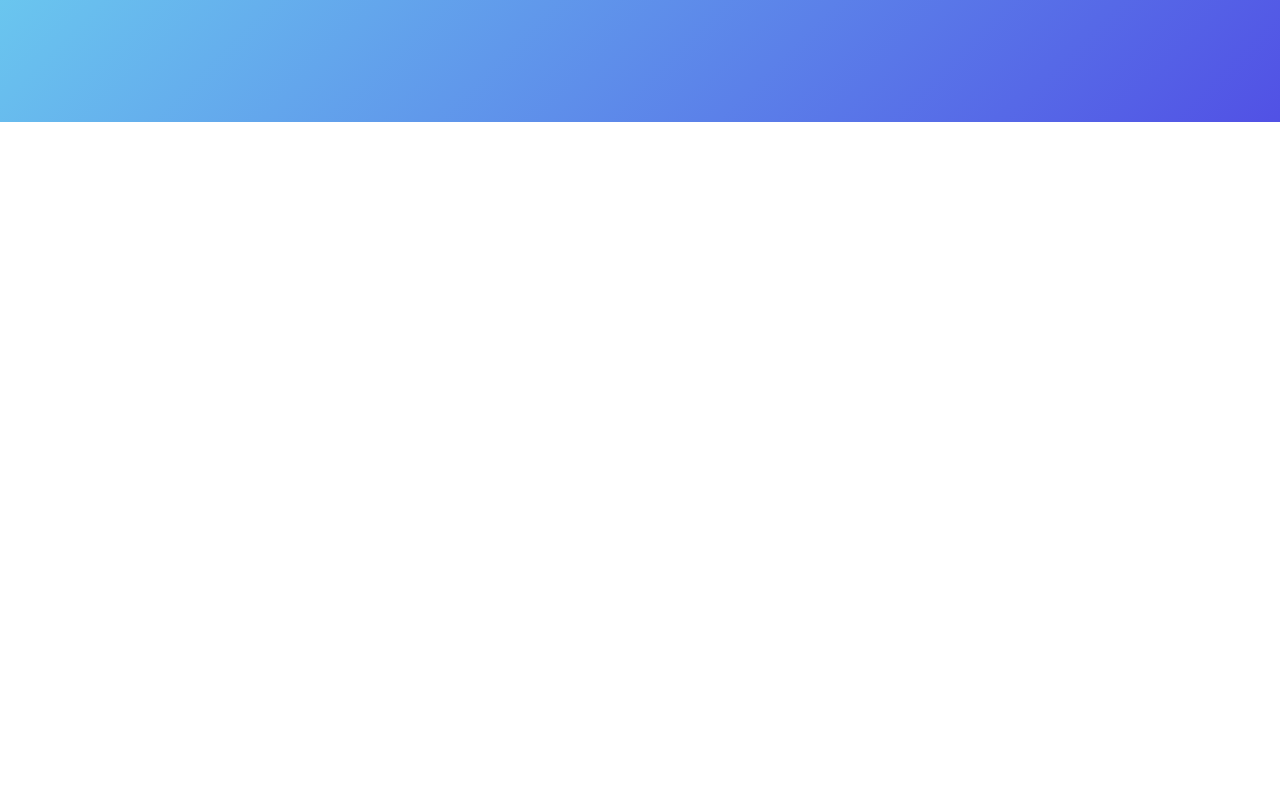
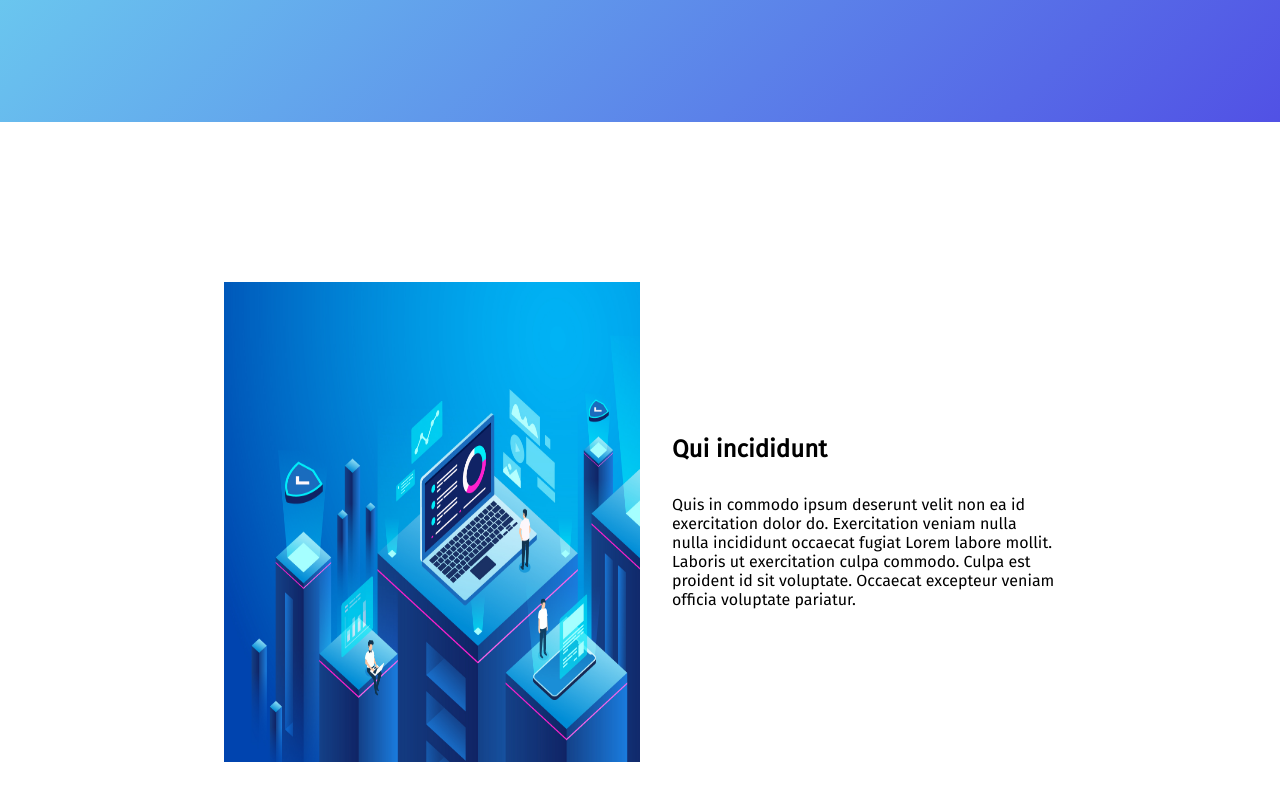
Before and after one commit to Yummy275/axei-webpage, a React (Create React App) app: page / in a window 1280 px wide. Shown: the part 678-1478 px from the top of the page. Before the commit the page ends 800 px from the top, so only its background shows below. Built offline with nearby package versions, Linux system fonts and the light colour scheme.

Commit message:
bio area

```diff
--- a/src/App.js
+++ b/src/App.js
@@ -1,10 +1,12 @@
 import './App.css';
 import PageHead from './components/PageHead';
+import Bio from './components/Bio';
 
 function App() {
     return (
         <div className="App">
             <PageHead></PageHead>
+            <Bio></Bio>
         </div>
     );
 }
--- /dev/null
+++ b/src/components/Bio.js
@@ -0,0 +1,81 @@
+import React from 'react';
+import styled from 'styled-components';
+import bioimg from '../images/rooftops.jpg';
+
+const Container = styled.div`
+    min-height: 100vh;
+    display: flex;
+    align-items: center;
+    justify-content: center;
+    width: 100%;
+`;
+
+const Flexer = styled.div`
+    display: flex;
+    flex-direction: column;
+
+    @media (min-width: 768px) {
+        flex-direction: row;
+    }
+
+    justify-content: space-evenly;
+    align-items: center;
+    height: 100%;
+`;
+
+const BioImg = styled.img`
+    height: 18rem;
+    width: 16rem;
+
+    @media (min-width: 768px) {
+        height: 22rem;
+        width: 18rem;
+        margin-right: 1rem;
+    }
+
+    @media (min-width: 1024px) {
+        height: 30rem;
+        width: 26rem;
+    }
+`;
+
+const Words = styled.div`
+    max-width: 24rem;
+    text-align: center;
+    padding: 1rem;
+
+    @media (min-width: 768px) {
+        padding: 0;
+        text-align: left;
+        margin-left: 1rem;
+    }
+`;
+
+const SectionTitle = styled.h2`
+    margin-bottom: 2rem;
+`;
+
+const InformationText = styled.p``;
+
+const Bio = () => {
+    return (
+        <Container>
+            <Flexer>
+                <BioImg src={bioimg} alt="software-dev-pic"></BioImg>
+                <Words>
+                    <SectionTitle>Qui incididunt</SectionTitle>
+                    <InformationText>
+                        Quis in commodo ipsum deserunt velit non ea id
+                        exercitation dolor do. Exercitation veniam nulla nulla
+                        incididunt occaecat fugiat Lorem labore mollit. Laboris
+                        ut exercitation culpa commodo. Culpa est proident id sit
+                        voluptate. Occaecat excepteur veniam officia voluptate
+                        pariatur.
+                    </InformationText>
+                </Words>
+            </Flexer>
+        </Container>
+    );
+};
+
+export default Bio;
--- a/src/components/PageHead.js
+++ b/src/components/PageHead.js
@@ -17,7 +17,8 @@ const BackgroundImgDiv = styled.div`
 
 const Title = styled.h1``;
 
-const SubTitle = styled.h3``;
+const SubTitle = styled.h4``;
+
 const PageHead = () => {
     return (
         <Container>
```
